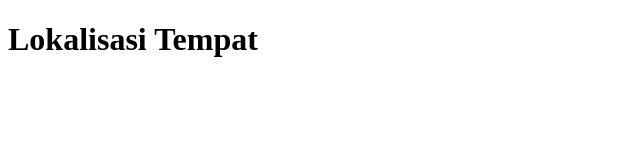
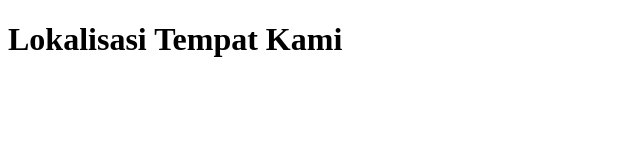
Before and after one commit to DigdoAji/repo-latihan, a plain HTML site: page index.html in a window 1280 px wide. Shown: the whole page, without its empty margins (0-640 px from the left). Drawn offline with Linux system fonts and the light colour scheme.

Commit message:
Update file 1

```diff
--- a/index.html
+++ b/index.html
@@ -8,7 +8,7 @@
   </head>
   <body>
     <main>
-        <h1>Lokalisasi Tempat</h1>
+        <h1>Lokalisasi Tempat  Kami</h1>
     </main>
   </body>
 </html>
```
